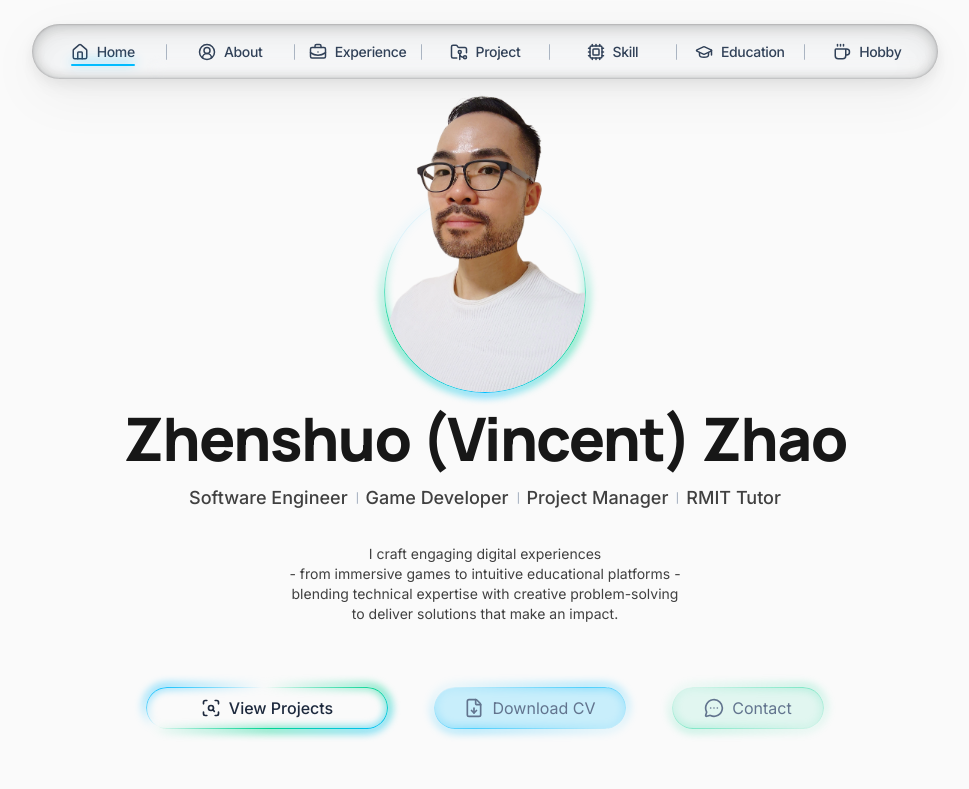
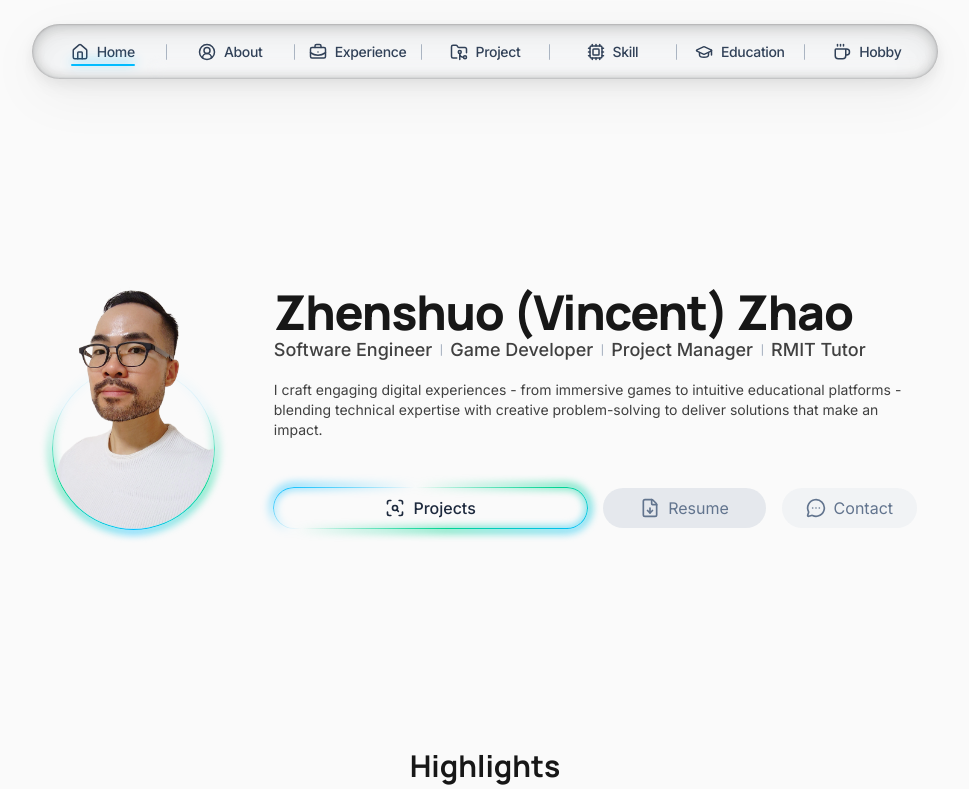
Before and after one commit to ZHENSHUO-ZHAO/portfolio, a React (Vite) app: page / in a window 1280 px wide. Shown: the top 789 px of the page, without its empty margins (155-1124 px from the left). Built offline with nearby package versions, Linux system fonts and the light colour scheme.

Commit message:
Updated hero section layout structure.

```diff
--- a/src/pages/Home/CtaButton.tsx
+++ b/src/pages/Home/CtaButton.tsx
@@ -11,6 +11,7 @@ export default function CtaButton({
   linkProps,
   children,
   priority,
+  className,
 }: {
   gradientColor: string[];
   link: string;
@@ -19,6 +20,7 @@ export default function CtaButton({
   linkProps?: object;
   children: React.ReactNode;
   priority: "primary" | "secondary" | "tertiary";
+  className?: string;
 }) {
   const linkStyle = "flex justify-center gap-2 rounded-full px-6 py-2";
   const glowVariants: Variants = {
@@ -47,13 +49,7 @@ export default function CtaButton({
 
   return (
     <motion.li
-      className={`relative flex-1 ${
-        priority === "primary"
-          ? "w-[280px] sm:max-w-[190px] lg:max-w-[240px]"
-          : priority === "secondary"
-          ? "w-[200px] sm:max-w-[180px] lg:max-w-[190px]"
-          : "w-[200px] sm:max-w-[140px] lg:max-w-[150px]"
-      }`}
+      className={`relative ${className}`}
       animate="rest"
       whileHover="hover"
       whileTap="hover"
@@ -62,6 +58,7 @@ export default function CtaButton({
       <GlowOutline
         gradient={{ variants: glowVariants }}
         rounded="rounded-full"
+        excludeGlow={priority !== "primary"}
       />
       {useNavLink ? (
         <NavLink
--- a/src/pages/Home/Highlights.tsx
+++ b/src/pages/Home/Highlights.tsx
@@ -87,6 +87,28 @@ function Card({ content }: CardItem<DescriptiveItem>) {
     setHover(false);
   };
 
+  const gradientColors: string[] = [
+    "transparent",
+    mixColor(10, "var(--color-accent)", "transparent"),
+    "var(--color-complement)",
+    "var(--color-accent)",
+    "var(--color-complement)",
+    mixColor(10, "var(--color-accent)", "transparent"),
+    "transparent",
+  ];
+
+  const glowKeyframes: TargetAndTransition = {
+    background: [
+      createConicGradient(0, gradientColors),
+      createConicGradient(360, gradientColors),
+    ],
+    transition: {
+      duration: 3,
+      repeat: Infinity,
+      ease: "linear",
+    },
+  };
+
   return (
     <motion.div
       className="relative w-full h-[90%] flex flex-col justify-between"
@@ -138,25 +160,3 @@ function Card({ content }: CardItem<DescriptiveItem>) {
     </motion.div>
   );
 }
-
-const gradientColors: string[] = [
-  "transparent",
-  mixColor(10, "var(--color-accent)", "transparent"),
-  "var(--color-complement)",
-  "var(--color-accent)",
-  "var(--color-complement)",
-  mixColor(10, "var(--color-accent)", "transparent"),
-  "transparent",
-];
-
-const glowKeyframes: TargetAndTransition = {
-  background: [
-    createConicGradient(0, gradientColors),
-    createConicGradient(360, gradientColors),
-  ],
-  transition: {
-    duration: 3,
-    repeat: Infinity,
-    ease: "linear",
-  },
-};
--- a/src/pages/Home/Home.tsx
+++ b/src/pages/Home/Home.tsx
@@ -18,21 +18,11 @@ export default function Home() {
         <Highlights listData={content.highlight} />
       </Section>
 
-      <Section
-        id="snapshots"
-        title="Snapshots"
-        className="text-center"
-        // headingClassName="mb-7"
-      >
+      <Section id="snapshots" title="Snapshots" className="text-center">
         <Snapshots snapshot={content.snapshot} />
       </Section>
 
-      <Section
-        id="bio"
-        title={content.bio.title}
-        className="text-center"
-        // headingClassName="mb-7"
-      >
+      <Section id="bio" title={content.bio.title} className="text-center">
         <Bio bio={content.bio.desc} />
       </Section>
     </PageBase>
--- a/src/pages/Home/HomePageHeader.tsx
+++ b/src/pages/Home/HomePageHeader.tsx
@@ -1,4 +1,4 @@
-import { useCallback, useContext } from "react";
+import { useContext, useMemo } from "react";
 import { useHomePageContext } from "../../contexts/homeContext";
 import Portrait from "./Portrait";
 import React from "react";
@@ -15,9 +15,9 @@ export default function HomePageHeader({
   const content = useHomePageContext();
   const { deviceWidth } = useContext(SettingContext);
 
-  const getRoles = useCallback(() => {
-    // When screen size is less than 640 px (40rem), change to the roles from 1 row to 2 rows.
-    const rows = deviceWidth.rem >= 40 ? 1 : 2;
+  const roles = useMemo(() => {
+    // When screen size is less than 600px, change to the roles from 1 row to 2 rows.
+    const rows = deviceWidth.pixel >= 600 ? 1 : 2;
     const itemsPerRow = content.roles.length / rows;
     const newRoles = [];
     for (let i = 0; i < rows; i++) {
@@ -36,38 +36,43 @@ export default function HomePageHeader({
 
   return (
     <div
-      className={`${headingClassName} flex flex-col gap-4 justify-center items-center`}
+      className={`${headingClassName} mx-2 lg:mx-4 min-h-[80dvh] flex justify-center items-center`}
     >
-      <Portrait />
-      <h1 className="text-center text-2xl font-extrabold font-display tracking-tight xs:text-3xl sm:text-4xl md:text-5xl lg:text-6xl">
+      <div className="lg:flex lg:gap-15 sm:justify-between sm:items-center">
+        {/* <div className="sm:flex sm:flex-row sm:gap-10 md:gap-13 lg:gap-15 sm:justify-between sm:items-center"> */}
+        {/* <Portrait className="w-1/2 max-w-[220px] mx-auto mb-4 sm:mb-0 sm:w-auto sm:flex-3 min-[44rem]:flex-2 md:flex-1 lg:flex-2" /> */}
+        <Portrait className="w-1/2 max-w-[220px] mx-auto mb-8 lg:flex-2 lg:mb-0" />
+        {/* <div className="sm:flex-4 min-[44rem]:flex-4 md:flex-3 lg:flex-8 flex flex-col items-stretch sm:items-start"> */}
+        <div className="lg:flex-8 flex flex-col items-stretch lg:items-start">
+          <h1 className="text-center text-xl min-[370px]:text-2xl xs:text-3xl sm:text-4xl md:text-5xl font-extrabold font-display tracking-tight">
             {content.name}
           </h1>
           <ul
             aria-label="Professional roles"
-        className="flex flex-col justify-center items-center"
+            className="flex flex-col justify-center items-center lg:items-start"
           >
-        {getRoles().map((row, i) => (
-          <div
+            {roles.map((row, i) => (
+              <li
                 key={`RoleRow_${i}`}
                 className="flex gap-2 justify-center items-center"
               >
                 {row.map((r, j, array) => (
                   <React.Fragment key={r}>
-                <li className="whitespace-nowrap text-base font-medium lg:text-lg">
+                    <span className="whitespace-nowrap text-base font-medium lg:text-lg">
                       {r}
-                </li>
+                    </span>
                     {j < array.length - 1 && (
                       <div className="h-3 w-px border-r border-r-slate-500/50 border-l border-l-slate-200/50 rounded-full" />
                     )}
                   </React.Fragment>
                 ))}
-          </div>
+              </li>
             ))}
           </ul>
-      <p className="text-sm px-6 py-4 sm:whitespace-pre-line sm:text-center">
+          <p className="text-sm py-4 text-left min-[475px]:text-center lg:text-left whitespace-normal min-[475px]:whitespace-pre-line lg:whitespace-normal">
             {content.statement}
           </p>
-      <ul className="my-8 w-full flex flex-col sm:flex-row gap-8 lg:gap-12 justify-center items-center text-base text-slate-800">
+          <ul className="mt-8 w-full flex flex-wrap gap-x-4 gap-y-7 justify-start items-center text-base text-slate-800">
             <CtaButton
               gradientColor={[
                 "var(--color-accent)",
@@ -78,43 +83,45 @@ export default function HomePageHeader({
               link="/project"
               useNavLink
               priority="primary"
+              className="flex-1"
             >
               <ScanSearch width={20} />
-          <span className="font-medium">View Projects</span>
+              <span className="font-medium">Projects</span>
+            </CtaButton>
+            <div className="flex-1 flex gap-4 justify-stretch items-center">
+              <CtaButton
+                gradientColor={[
+                  mixColor(5, "var(--color-slate-700)", "transparent"),
+                  mixColor(60, "var(--color-slate-700)", "transparent"),
+                  mixColor(10, "var(--color-slate-700)", "transparent"),
+                ]}
+                link="/resume.pdf"
+                bgColor="bg-slate-400/20"
+                linkProps={{ download: true }}
+                priority="secondary"
+                className="flex-3"
+              >
+                <FileDown width={20} />
+                Resume
               </CtaButton>
               <CtaButton
                 gradientColor={[
-            mixColor(5, "var(--color-accent)", "transparent"),
-            mixColor(60, "var(--color-accent)", "transparent"),
-            mixColor(10, "var(--color-accent)", "transparent"),
-          ]}
-          link="/resume.pdf"
-          bgColor="bg-accent/20"
-          linkProps={{ download: true }}
-          priority="secondary"
-        >
-          <FileDown width={20} />
-          Download CV
-        </CtaButton>
-        <CtaButton
-          gradientColor={[
-            mixColor(5, "var(--color-complement)", "transparent"),
-            mixColor(40, "var(--color-complement)", "transparent"),
-            mixColor(10, "var(--color-complement)", "transparent"),
+                  mixColor(5, "var(--color-slate-600)", "transparent"),
+                  mixColor(40, "var(--color-slate-600)", "transparent"),
+                  mixColor(10, "var(--color-slate-600)", "transparent"),
                 ]}
                 link="/contact"
-          bgColor="bg-complement/10"
+                bgColor="bg-slate-300/20"
                 priority="tertiary"
+                className="flex-2"
               >
                 <MessageCircleMore width={20} />
                 Contact
               </CtaButton>
+            </div>
           </ul>
-      {/* <div className="bg-card rounded-r-md border-l-4 border-l-accent mb-8"> */}
-      {/* <p className="text-sm px-6 py-4 sm:whitespace-pre-line sm:text-center">
-        {content.statement}
-      </p> */}
-      {/* </div> */}
+        </div>
+      </div>
     </div>
   );
 }
--- a/src/pages/Home/Portrait.tsx
+++ b/src/pages/Home/Portrait.tsx
@@ -2,9 +2,9 @@ import GlowOutline from "../../components/glowFx/GlowOutline";
 import portrait from "../../assets/images/home/portrait.webp";
 import { createConicGradient, mixColor } from "../../utils/util";
 
-export default function Portrait() {
+export default function Portrait({ className }: { className: string }) {
   return (
-    <>
+    <div className={className}>
       <svg viewBox="0 0 100 150" className="absolute w-0 h-0">
         <defs>
           <mask id="portrait-mask" maskContentUnits="objectBoundingBox">
@@ -15,7 +15,7 @@ export default function Portrait() {
         </defs>
       </svg>
 
-      <div className="relative w-30 sm:w-50 aspect-[1/1.5]">
+      <div className="relative w-full aspect-[1/1.5]">
         <div className="absolute aspect-square bottom-0 w-full">
           <GlowOutline
             gradient={createConicGradient(0, [
@@ -47,6 +47,6 @@ export default function Portrait() {
           </div>
         </div>
       </div>
-    </>
+    </div>
   );
 }
--- a/src/pages/PageBase.tsx
+++ b/src/pages/PageBase.tsx
@@ -20,7 +20,7 @@ export default function PageBase({
 
   return (
     <main className="w-full grid grid-cols-1">
-      <header className={`relative pb-2 mb-2 pt-23 ${headerClassName || ""}`}>
+      <header className={`relative pb-4 pt-23 ${headerClassName || ""}`}>
         <FullBleedContainer />
         {headerElement ? (
           headerElement({ headingClassName })
@@ -35,7 +35,7 @@ export default function PageBase({
 
 export function FullBleedContainer() {
   return (
-    <div className="absolute w-screen inset-y-0 left-1/2 -translate-x-1/2 bg-bg" />
+    <div className="absolute w-screen inset-y-0 left-1/2 -translate-x-1/2" />
   );
 }
 
```
Also changed, not shown: src/pages/Home/Snapshots.tsx (+5 -5 lines). Lines whose indentation alone changed are shown as unchanged.
